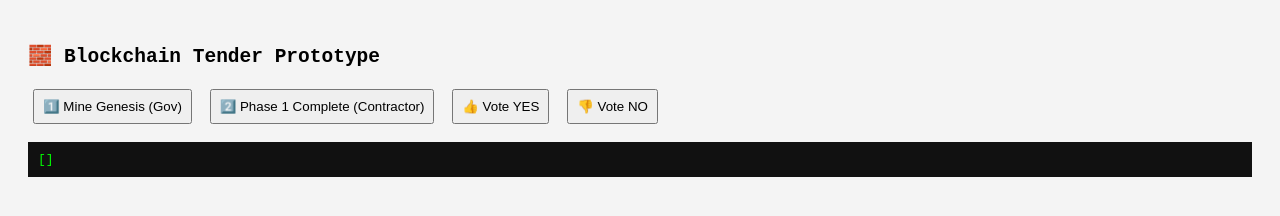
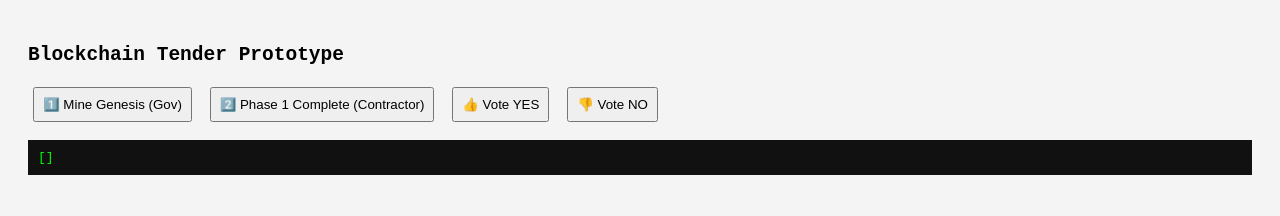
Before and after one commit to SarvilRathour/CMR_Hackfest, a website: page src/test.html in a window 1280 px wide. Drawn offline with Linux system fonts and the light colour scheme.

Commit message:
improved blockcchain code

```diff
--- a/src/test.html
+++ b/src/test.html
@@ -10,7 +10,7 @@
 </head>
 <body>
 
-<h2>🧱 Blockchain Tender Prototype</h2>
+<h2> Blockchain Tender Prototype</h2>
 
 <button onclick="mineGenesis()">1️⃣ Mine Genesis (Gov)</button>
 <button onclick="minePhaseComplete()">2️⃣ Phase 1 Complete (Contractor)</button>
```
